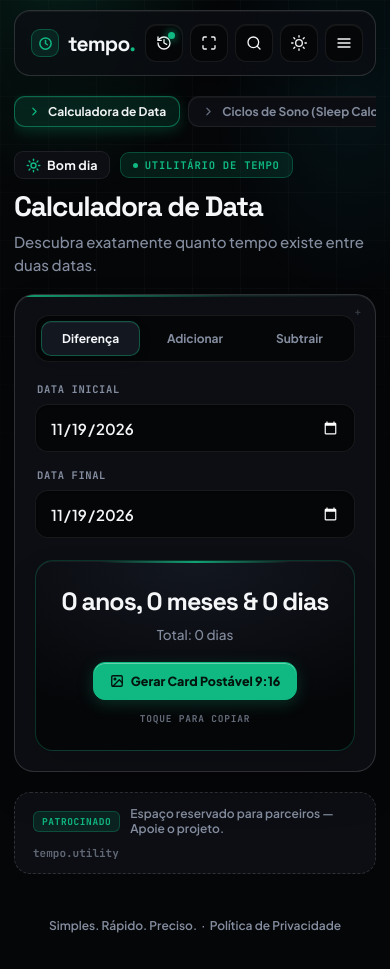
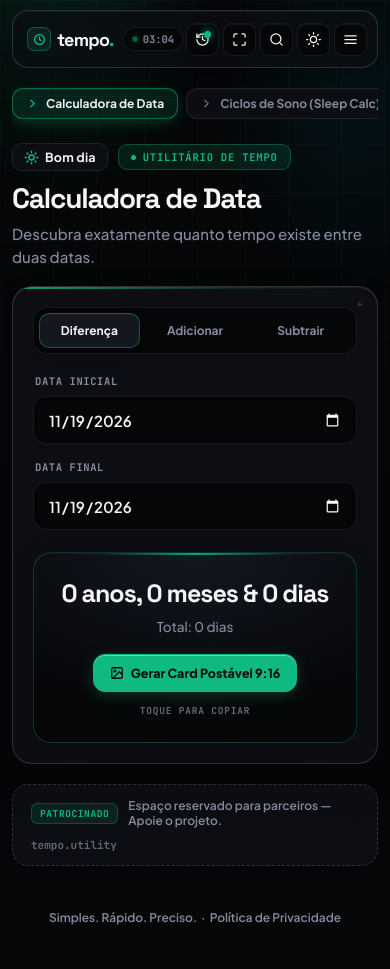
Before and after one commit to evertonvlr/tempo., a plain HTML site: page index.html in a window 390 px wide. Drawn offline with Linux system fonts and the light colour scheme.

Commit message:
Update index.html

```diff
--- a/index.html
+++ b/index.html
@@ -194,7 +194,7 @@ header{
   animation:pulseDot 2.2s infinite;
 }
 @keyframes pulseDot{0%,100%{opacity:1;transform:scale(1)}50%{opacity:0.45;transform:scale(0.85)}}
-@media(max-width:760px){.live-chrono,.logo-sub{display:none}}
+@media(max-width:760px){.logo-sub{display:none}}
 
 .header-actions{display:flex;gap:7px;align-items:center}
 .icon-btn{
@@ -808,13 +808,25 @@ footer a:hover{color:var(--accent);border-bottom-color:var(--accent);}
 @keyframes up{from{opacity:0;transform:translateY(10px) scale(0.985)}to{opacity:1;transform:none}}
 @media(max-width:700px){.grid{grid-template-columns:1fr}}
 @media(max-width:600px){
-  .app{padding:10px 14px 36px}
-  header{top:10px;border-radius:16px;padding:0 12px 0 14px;margin-bottom:18px}
+  .app{padding:10px 12px 36px}
+  header{top:10px;height:58px;border-radius:16px;padding:0 10px 0 12px;margin-bottom:18px}
+  .header-left{gap:7px}
+  .logo-container{gap:6px;padding:4px 2px}
+  .logo-mark{width:24px;height:24px;border-radius:7px}
+  .logo-mark svg{width:13px;height:13px}
+  .logo-main{font-size:18px}
+  .live-chrono{padding:4px 8px;font-size:10.5px;gap:5px}
+  .header-actions{gap:4px}
+  .icon-btn{height:33px;min-width:33px;padding:0 7px;border-radius:9px}
+  .icon-btn svg{width:15px;height:15px}
   .hero{padding:6px 0 18px}
   .panel{padding:20px;border-radius:20px}
   h1{letter-spacing:-1.2px;font-size:28px;}
   .tabs{margin-bottom:20px}
   .tab{font-size:12px;padding:9px 6px}
+}
+@media(max-width:430px){
+  .clock-sec{display:none}
 }
 </style>
 </head>
@@ -1009,7 +1021,9 @@ document.addEventListener("DOMContentLoaded", () => {
   function tickHeaderClock() {
     if (!headerClock) return;
     const now = new Date();
-    headerClock.textContent = now.toLocaleTimeString('pt-BR', { hour: '2-digit', minute: '2-digit', second: '2-digit' });
+    const hm = now.toLocaleTimeString('pt-BR', { hour: '2-digit', minute: '2-digit' });
+    const sec = now.getSeconds().toString().padStart(2, '0');
+    headerClock.innerHTML = `${hm}<span class="clock-sec">:${sec}</span>`;
   }
   tickHeaderClock();
   setInterval(tickHeaderClock, 1000);
```
